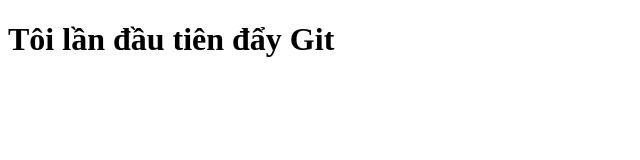
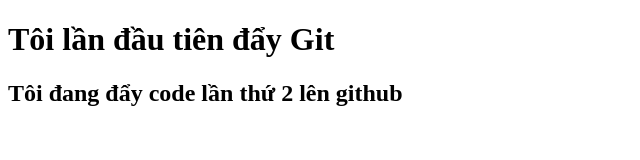
Before and after one commit to QuangKhai-dev/BCS14_Demogit, a plain HTML site: page index.html in a window 1280 px wide. Shown: the whole page, without its empty margins (0-640 px from the left). Drawn offline with Linux system fonts and the light colour scheme.

Commit message:
update them the h2

```diff
--- a/index.html
+++ b/index.html
@@ -9,6 +9,7 @@
 
 <body>
   <h1>Tôi lần đầu tiên đẩy Git</h1>
+  <h2>Tôi đang đẩy code lần thứ 2 lên github</h2>
 </body>
 
 </html>
```
Also changed, not shown: 1 other file.
